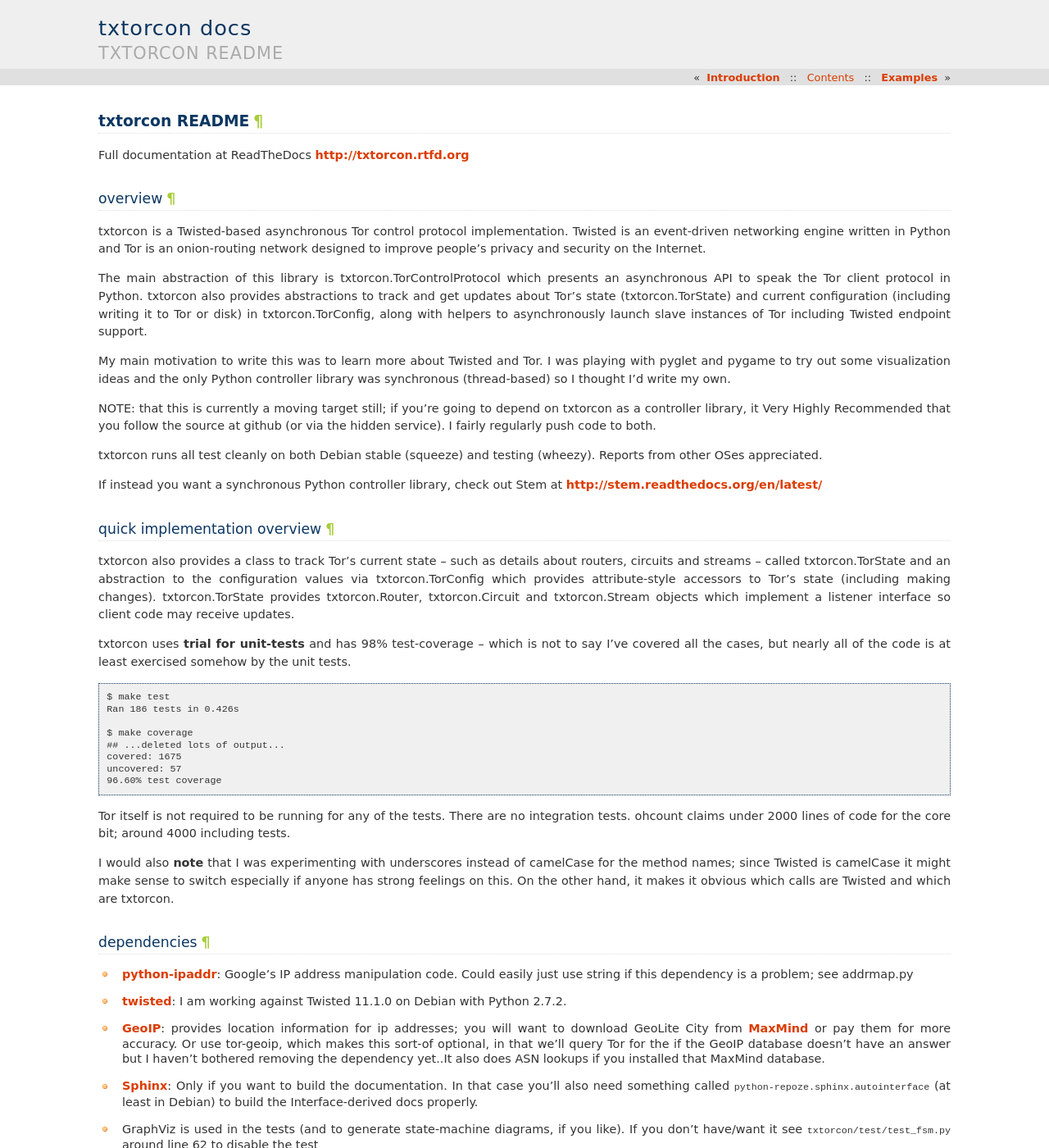
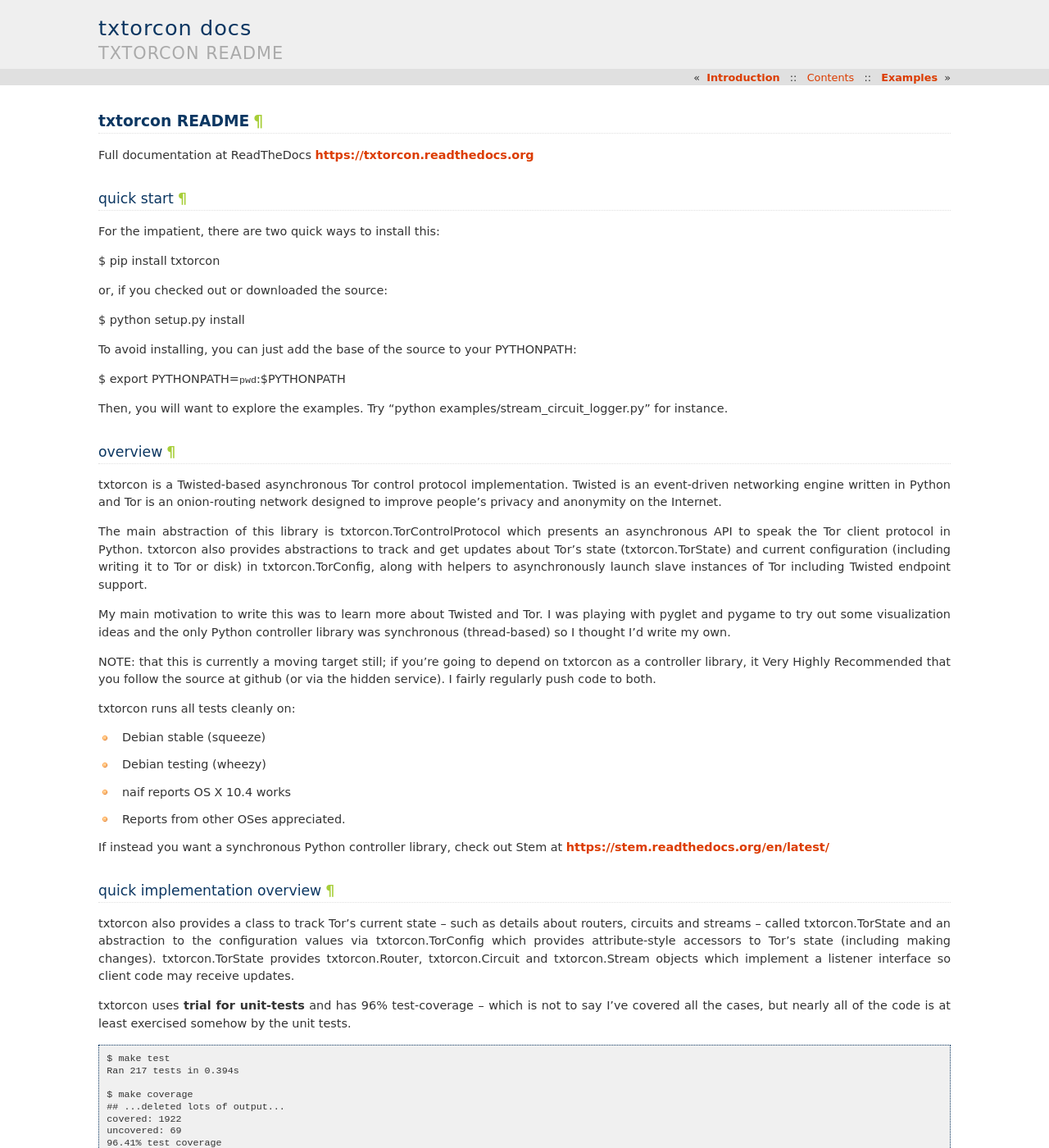
Before and after one commit to meejah/txtorcon, a Sphinx documentation site: the page built from docs/README.rst, in a window 1280 px wide and 1400 px high. Shown: the whole window at 82% size. Built offline with Sphinx 7.4.7, drawn with Linux system fonts in a browser that asks for light colours; some of the changed text lies outside the part shown.

Commit message:
resync README to markdown one

```diff
--- a/docs/README.rst
+++ b/docs/README.rst
@@ -1,7 +1,26 @@
 txtorcon README
 ===============
 
-Full documentation at ReadTheDocs http://txtorcon.rtfd.org
+Full documentation at ReadTheDocs https://txtorcon.readthedocs.org
+
+quick start
+-----------
+
+For the impatient, there are two quick ways to install this:
+
+$ pip install txtorcon
+
+or, if you checked out or downloaded the source:
+
+$ python setup.py install
+
+To avoid installing, you can just add the base of the source to your
+PYTHONPATH:
+
+$ export PYTHONPATH=\ ``pwd``:$PYTHONPATH
+
+Then, you will want to explore the examples. Try "python
+examples/stream\_circuit\_logger.py" for instance.
 
 overview
 --------
@@ -9,7 +28,7 @@
 txtorcon is a Twisted-based asynchronous Tor control protocol
 implementation. Twisted is an event-driven networking engine written in
 Python and Tor is an onion-routing network designed to improve people's
-privacy and security on the Internet.
+privacy and anonymity on the Internet.
 
 The main abstraction of this library is txtorcon.TorControlProtocol
 which presents an asynchronous API to speak the Tor client protocol in
@@ -29,11 +48,15 @@
 that you follow the source at github (or via the hidden service). I
 fairly regularly push code to both.
 
-txtorcon runs all test cleanly on both Debian stable (squeeze) and
-testing (wheezy). Reports from other OSes appreciated.
+txtorcon runs all tests cleanly on:
+
+-  Debian stable (squeeze)
+-  Debian testing (wheezy)
+-  naif reports OS X 10.4 works
+-  Reports from other OSes appreciated.
 
 If instead you want a synchronous Python controller library, check out
-Stem at http://stem.readthedocs.org/en/latest/
+Stem at https://stem.readthedocs.org/en/latest/
 
 quick implementation overview
 -----------------------------
@@ -46,37 +69,28 @@
 txtorcon.Circuit and txtorcon.Stream objects which implement a listener
 interface so client code may receive updates.
 
-txtorcon uses **trial for unit-tests** and has 98% test-coverage --
+txtorcon uses **trial for unit-tests** and has 96% test-coverage --
 which is not to say I've covered all the cases, but nearly all of the
 code is at least exercised somehow by the unit tests.
 
 ::
 
     $ make test
-    Ran 186 tests in 0.426s
+    Ran 217 tests in 0.394s
 
     $ make coverage
     ## ...deleted lots of output...
-    covered: 1675
-    uncovered: 57
-    96.60% test coverage
+    covered: 1922
+    uncovered: 69
+    96.41% test coverage
 
 Tor itself is not required to be running for any of the tests. There are
 no integration tests. ohcount claims under 2000 lines of code for the
-core bit; around 4000 including tests.
-
-I would also **note** that I was experimenting with underscores instead
-of camelCase for the method names; since Twisted is camelCase it might
-make sense to switch especially if anyone has strong feelings on this.
-On the other hand, it makes it obvious which calls are Twisted and which
-are txtorcon.
+core bit; around 4000 including tests. About 37% comments in the
+not-test code.
 
 dependencies
 ------------
-
--  `python-ipaddr <http://code.google.com/p/ipaddr-py/>`_: Google's IP
-   address manipulation code. Could easily just use string if this
-   dependency is a problem; see addrmap.py
 
 -  `twisted <http://twistedmatrix.com>`_: I am working against Twisted
    11.1.0 on Debian with Python 2.7.2.
@@ -89,6 +103,9 @@
    doesn't have an answer but I haven't bothered removing the dependency
    yet..It also does ASN lookups if you installed that MaxMind database.
 
+-  `python-ipaddr <http://code.google.com/p/ipaddr-py/>`_: **optional**.
+   Google's IP address manipulation code.
+
 -  `Sphinx <http://sphinx.pocoo.org/>`_: Only if you want to build the
    documentation. In that case you'll also need something called
    ``python-repoze.sphinx.autointerface`` (at least in Debian) to build
@@ -109,14 +126,14 @@
 documentation
 -------------
 
-**FIXME** **NOTE** I'm planning to possibly re-organize which .py files
-the classes are in. If you know some best practices on this, or have
-specific suggestions please email me.
-
 It is likely that you will need to read at least some of
 `control-spec.txt <https://gitweb.torproject.org/torspec.git/blob/HEAD:/control-spec.txt>`_
 from the torspec git repository so you know what's being abstracted by
 this library.
+
+Run "make doc" to build the Sphinx documentation locally, or rely on
+ReadTheDocs https://txtorcon.readthedocs.org which builds each tagged
+release.
 
 There is also a directory of examples/ scripts, which have inline
 documentation explaining their use. You may also use pydoc:
```
Also changed, not shown: other parts of docs/README.rst (+10 -9 lines).
